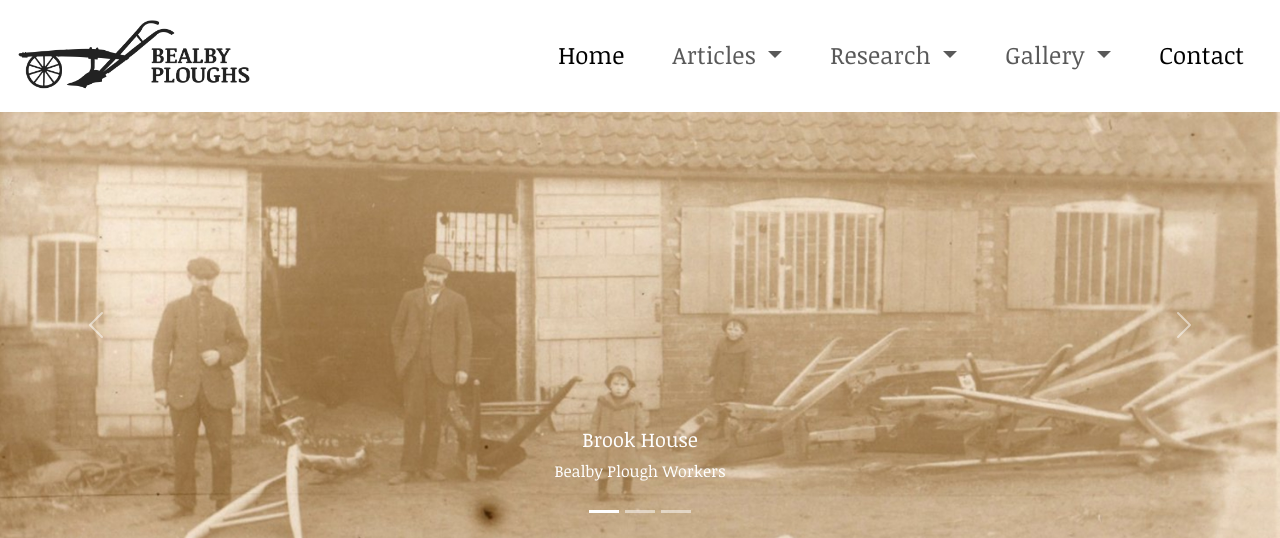
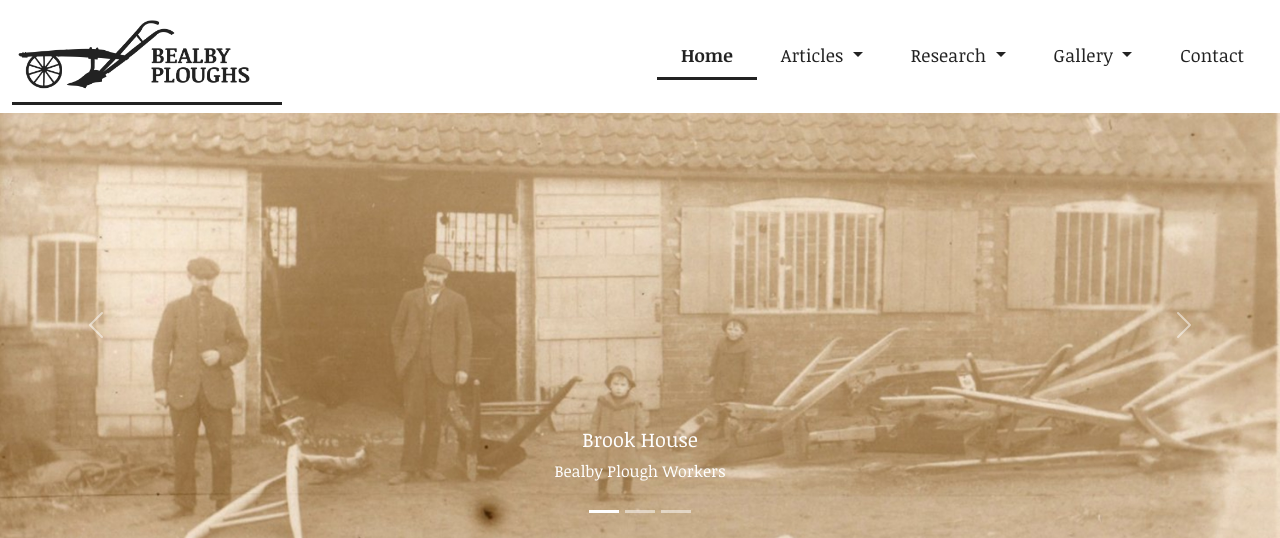
Before and after one commit to Bealby/bealby_ploughs, a Django app: page / in a window 1280 px wide. Shown: the top 538 px of the page. Run offline with Django 3.2, Linux system fonts and the light colour scheme; some libraries are stand-ins or nearby versions.

Commit message:
Add text underline hovr feature desktop nav

```diff
--- a/static/css/base.css
+++ b/static/css/base.css
@@ -36,29 +36,29 @@ body {
 }
 
 .topnav a {
-  color: rgb(100, 255, 218, 1);
+  color: #222222;
   text-align: center;
   text-decoration: none;
   font-size: 18px;
   padding-right: 20px;
-  border-bottom: 3px solid rgb(100, 255, 218, 1) transparent;
+  border-bottom: 3px solid #222222 transparent;
 }
 
 .topnav a:hover {
-  border-bottom: 3px solid rgb(100, 255, 218, 1);
+  border-bottom: 3px solid #222222;
 }
 
 .topnav a.active {
-  border-bottom: 3px solid rgb(100, 255, 218, 1);
+  border-bottom: 3px solid #222222;
 }
 
 .nav-text:hover {
-  color: rgb(100, 255, 218, 1) !important;
+  color: #222222 !important;
   font-weight: bold;
 }
 
 .nav-text.active {
-  color: rgb(100, 255, 218, 1) !important;
+  color:#222222 !important;
   font-weight: bold;
 }
 
@@ -91,7 +91,7 @@ body {
   font-size: 15px;
   text-align: left !important;
   font-weight: bold;
-  margin-bottom:8px;
+  margin-bottom: 8px;
 }
 
 .section-title-sub {
@@ -122,11 +122,11 @@ body {
 
 .text-links {
   text-decoration: none !important;
-  color: #222222
+  color: #222222;
 }
 
 .text-links:hover {
-  color: #222222
+  color: #222222;
 }
 
 /*---headlines with lines---*/
--- a/templates/base.html
+++ b/templates/base.html
@@ -35,6 +35,9 @@
     <script src="https://cdn.jsdelivr.net/npm/bootstrap@5.3.3/dist/js/bootstrap.min.js"
         integrity="sha384-0pUGZvbkm6XF6gxjEnlmuGrJXVbNuzT9qBBavbLwCsOGabYfZo0T0to5eqruptLy"
         crossorigin="anonymous"></script>
+
+    <script src="https://code.jquery.com/jquery-3.6.3.slim.js"
+    integrity="sha256-DKU1CmJ8kBuEwumaLuh9Tl/6ZB6jzGOBV/5YpNE2BWc=" crossorigin="anonymous"></script>
     {% endblock %}
 
     {% block extra_js %}
--- a/templates/includes/desktop-nav.html
+++ b/templates/includes/desktop-nav.html
@@ -1,9 +1,9 @@
 {% load static %}
 <div class="container-fluid fixed-top d-none d-md-block">
   <div class="row">
-    <nav class="navbar navbar-expand-md">
+    <nav class="navbar navbar-expand-md topnav">
       <div class="container-fluid">
-        <a href="" class="logo_desktop"
+        <a href="{% url 'home' %}" class="logo_desktop"
           ><img
             src="{% static 'images/logo/logo_grey.png' %}"
             class="img-fluid"
@@ -12,11 +12,11 @@
         <div id="navbarNavDropdown">
           <ul class="navbar-nav mx-auto">
             <li class="nav-item">
-              <a class="nav-link active" aria-current="page" href="#">Home</a>
+              <a class="nav-link nav-text" href="{% url 'home' %}">Home</a>
             </li>
             <li class="nav-item dropdown">
               <a
-                class="nav-link dropdown-toggle"
+                class="nav-link nav-text dropdown-toggle"
                 href="#"
                 id="navbarDropdownMenuLink"
                 role="button"
@@ -29,9 +29,9 @@
                 class="dropdown-menu dropdown-menu-links"
                 aria-labelledby="navbarDropdownMenuLink"
               >
-              <li>
-                <a class="dropdown-item" href="#">The Thoroton Society</a>
-              </li>
+                <li>
+                  <a class="dropdown-item" href="#">The Thoroton Society</a>
+                </li>
                 <li>
                   <a class="dropdown-item" href="#">Workshop Anecdotes</a>
                 </li>
@@ -42,7 +42,7 @@
             </li>
             <li class="nav-item dropdown">
               <a
-                class="nav-link dropdown-toggle"
+                class="nav-link nav-text dropdown-toggle"
                 href="#"
                 id="navbarDropdownMenuLink"
                 role="button"
@@ -62,7 +62,7 @@
             </li>
             <li class="nav-item dropdown">
               <a
-                class="nav-link dropdown-toggle"
+                class="nav-link nav-text dropdown-toggle"
                 href="#"
                 id="navbarDropdownMenuLink"
                 role="button"
@@ -81,7 +81,7 @@
               </ul>
             </li>
             <li class="nav-item">
-              <a class="nav-link active" aria-current="page" href="#"
+              <a class="nav-link nav-text" href="#"
                 >Contact</a
               >
             </li>
@@ -91,3 +91,20 @@
     </nav>
   </div>
 </div>
+
+<!---The code below searches for the href of the active page
+    in the list elements < a >. Then adds the class "active"
+    with addClass('active') to the active pages < a > so that
+    you can now call it via CSS. Put this code in the head of
+    your html file. -->
+
+<script>
+  $(function () {
+    $("a").each(function () {
+      if ($(this).prop("href") == window.location.href) {
+        $(this).addClass("active");
+        $(this).parents("li").addClass("active");
+      }
+    });
+  });
+</script>
```
